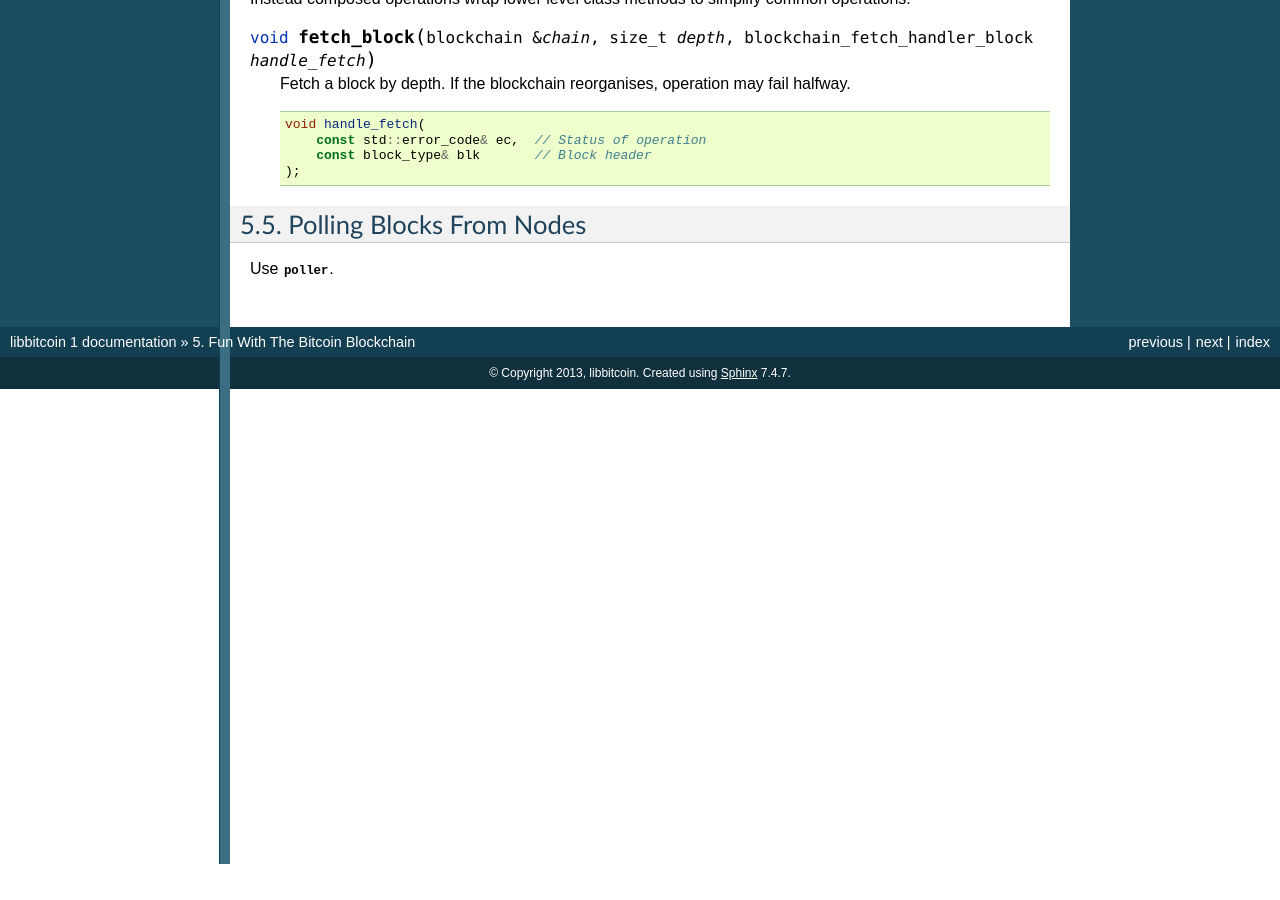
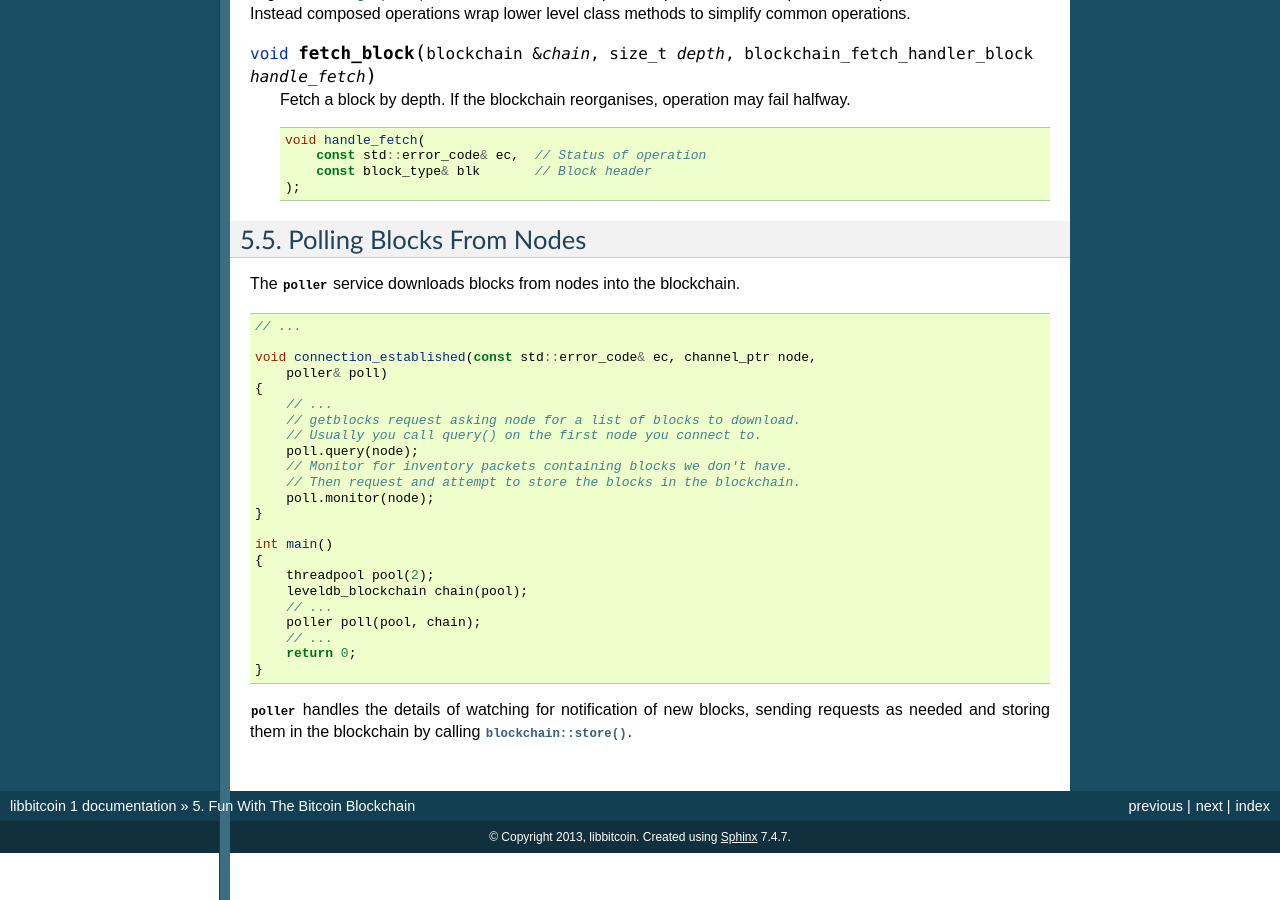
Before and after one commit to libbitcoin/libbitcoin-system, a Sphinx documentation site: the page built from doc/sphinx/blockchain.rst, in a window 1280 px wide and 900 px high, scrolled down 6024 px. Built offline with Sphinx 7.4.7, drawn with Linux system fonts in a browser that asks for light colours; pages that are not in the unit, such as notebooks, are missing from menus; before the commit the page ends 6888 px from its top, so only the background shows below that; some of the changed text lies outside the part shown.

Commit message:
section on poller.

```diff
--- a/doc/sphinx/blockchain.rst
+++ b/doc/sphinx/blockchain.rst
@@ -401,4 +402,33 @@ level class methods to simplify common operations.
 Polling Blocks From Nodes
 =========================
 
-Use :class:`poller`.
+The :class:`poller` service downloads blocks from nodes into the blockchain.
+::
+
+    // ...
+
+    void connection_established(const std::error_code& ec, channel_ptr node,
+        poller& poll)
+    {
+        // ...
+        // getblocks request asking node for a list of blocks to download.
+        // Usually you call query() on the first node you connect to.
+        poll.query(node);
+        // Monitor for inventory packets containing blocks we don't have.
+        // Then request and attempt to store the blocks in the blockchain.
+        poll.monitor(node);
+    }
+
+    int main()
+    {
+        threadpool pool(2);
+        leveldb_blockchain chain(pool);
+        // ...
+        poller poll(pool, chain);
+        // ...
+        return 0;
+    }
+
+:class:`poller` handles the details of watching for notification of new blocks,
+sending requests as needed and storing them in the blockchain by calling
+:func:`blockchain::store`.
```
Also changed, not shown: other parts of doc/sphinx/blockchain.rst (+1 -0 lines).
